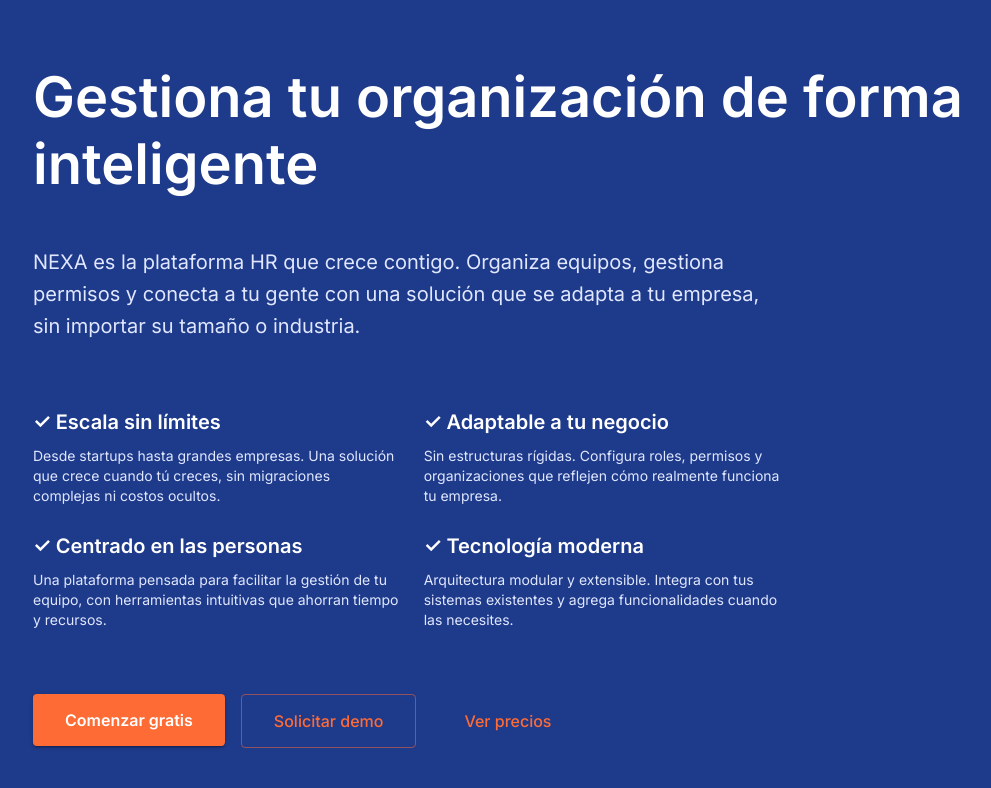
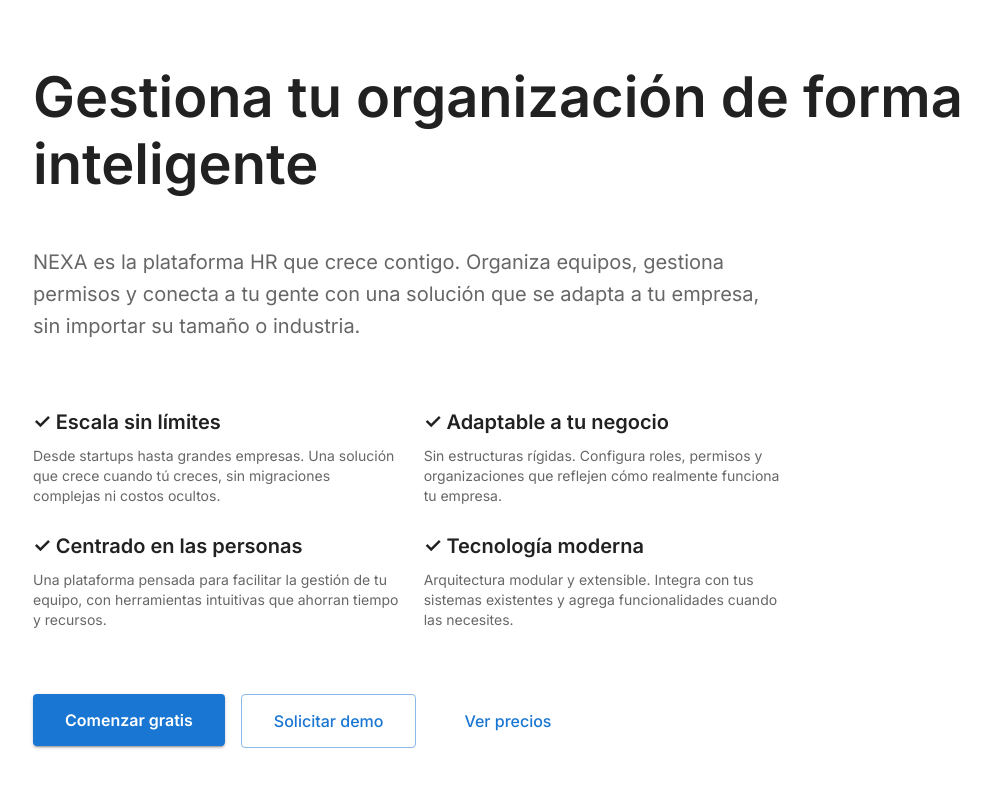
Before and after one commit to Fermacu/nexa, a Next.js app in the folder apps/web/: page / in a window 1280 px wide. Shown: the top 788 px of the page, without its empty margins (31-1022 px from the left). Built offline with nearby package versions, Linux system fonts and the light colour scheme.

Commit message:
Switch theme to light mode and update colors
Changed global background and foreground colors to light mode in globals.css. Removed custom MUI component overrides for dark theme in components.ts. Updated palette.ts to use default light theme colors and removed dark theme-specific palette settings.

```diff
--- a/apps/web/src/app/globals.css
+++ b/apps/web/src/app/globals.css
@@ -1,14 +1,12 @@
 :root {
-  --background: #1e3a8a;
-  --foreground: #ffffff;
+  --background: #ffffff;
+  --foreground: #171717;
 }
 
 html,
 body {
   max-width: 100vw;
   overflow-x: hidden;
-  background-color: #1e3a8a;
-  color: #ffffff;
 }
 
 body {
--- a/apps/web/src/theme/components.ts
+++ b/apps/web/src/theme/components.ts
@@ -1,57 +1,3 @@
 import { Components } from '@mui/material/styles'
 
-export const components: Components = {
-  MuiTextField: {
-    styleOverrides: {
-      root: {
-        '& .MuiOutlinedInput-root': {
-          backgroundColor: 'transparent',
-          '& fieldset': {
-            borderColor: 'rgba(255, 255, 255, 0.3)',
-          },
-          '&:hover fieldset': {
-            borderColor: 'rgba(255, 255, 255, 0.5)',
-          },
-          '&.Mui-focused fieldset': {
-            borderColor: 'rgba(255, 255, 255, 0.8)',
-          },
-          '&.Mui-error fieldset': {
-            borderColor: '#f44336',
-          },
-        },
-        '& .MuiInputLabel-root': {
-          color: 'rgba(255, 255, 255, 0.7)',
-          '&.Mui-focused': {
-            color: 'rgba(255, 255, 255, 0.9)',
-          },
-          '&.Mui-error': {
-            color: '#f44336',
-          },
-        },
-        '& .MuiInputBase-input': {
-          color: '#ffffff',
-          '&::placeholder': {
-            color: 'rgba(255, 255, 255, 0.5)',
-            opacity: 1,
-          },
-        },
-        '& .MuiFormHelperText-root': {
-          color: 'rgba(255, 255, 255, 0.7)',
-          '&.Mui-error': {
-            color: '#f44336',
-          },
-        },
-      },
-    },
-  },
-  MuiInputBase: {
-    styleOverrides: {
-      root: {
-        backgroundColor: 'transparent',
-        '&.Mui-focused': {
-          backgroundColor: 'transparent',
-        },
-      },
-    },
-  },
-}
+export const components: Components = {}
--- a/apps/web/src/theme/palette.ts
+++ b/apps/web/src/theme/palette.ts
@@ -1,22 +1,13 @@
 import { PaletteOptions } from '@mui/material/styles'
 
 export const palette: PaletteOptions = {
-  mode: 'light',
   primary: {
-    main: '#ff6b35', // Orange primary color
-    light: '#ff8c61',
-    dark: '#e55a2b',
-    contrastText: '#ffffff',
+    main: '#1976d2',
+    light: '#42a5f5',
+    dark: '#1565c0',
+    contrastText: '#fff',
   },
   secondary: {
     main: '#dc004e',
   },
-  background: {
-    default: '#1e3a8a', // Nice blue background
-    paper: '#2563eb', // Slightly lighter blue for paper surfaces
-  },
-  text: {
-    primary: '#ffffff', // White text
-    secondary: '#e0e7ff', // Light blue-gray for secondary text
-  },
 }
```
